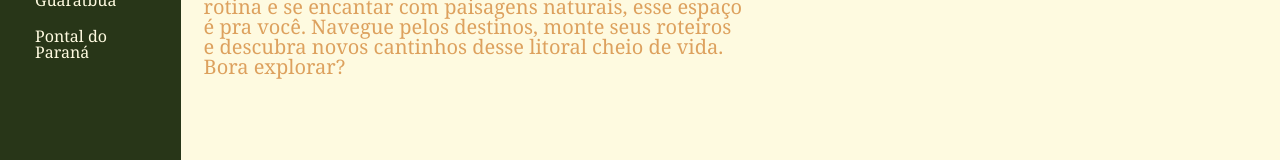
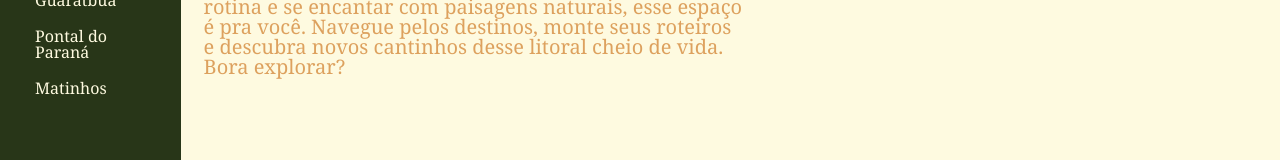
Before and after one commit to lui-sikorski/projetoagrinho25, a plain HTML site: page index.html in a window 1280 px wide. Shown: the part 263-423 px from the top of the page. Drawn offline with Linux system fonts and the light colour scheme.

Commit message:
Update index.html

```diff
--- a/index.html
+++ b/index.html
@@ -25,6 +25,7 @@
                     <li><a href="antoninaemorretes.html">Antonina e Morretes</a></li>
                     <li><a href="guratuba.html">Guaratbua</a></li>
                     <li><a href="pontaldoparana.html">Pontal do Paraná</a></li>
+                    <li><a href="matinhos.html">Matinhos</a></li>
                 </ul>
             </nav>
         </aside>
@@ -45,9 +46,7 @@
                         vida. Bora explorar?</p>
                 </div>
 
-                <img class="principal_img"
-                    src="imagens/as-praias-mais-bonitas-do-parana.jpg"
-                    alt="">
+                <img class="principal_img" src="imagens/as-praias-mais-bonitas-do-parana.jpg" alt="">
             </section>
         </main>
     </div>
```
